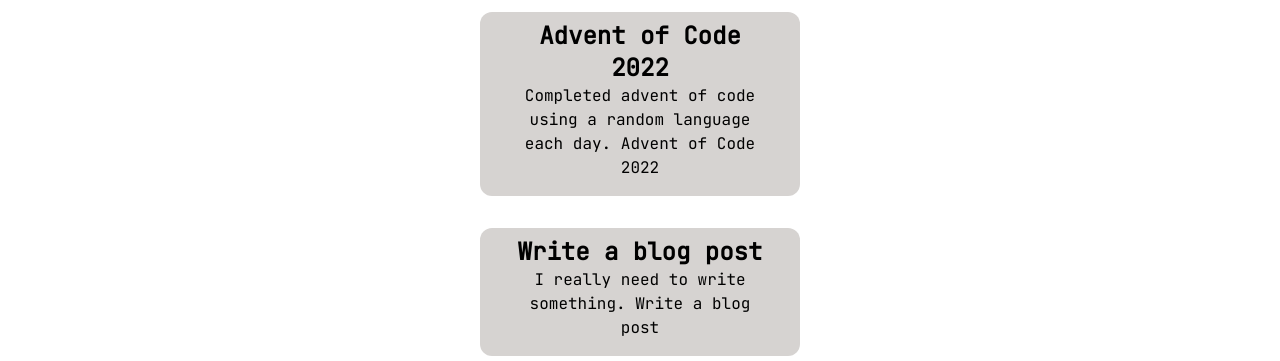
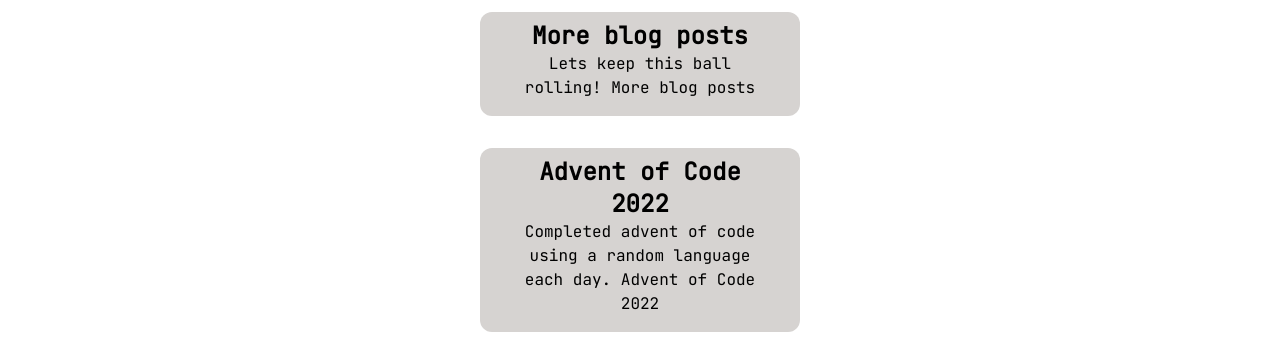
Before and after one commit to GDWR/gdwrsite, an Astro site: page /goals in a window 1280 px wide. Shown: the part 180-541 px from the top of the page. Built offline with nearby package versions, Linux system fonts and the light colour scheme; Astro itself is replaced by a stand-in of ours.

Commit message:
Update goals

```diff
--- a/src/pages/goals.astro
+++ b/src/pages/goals.astro
@@ -4,8 +4,9 @@ import Footer from "../components/Footer.astro";
 import "@fontsource/jetbrains-mono";
 
 const Goals = [
+    { name: "More blog posts", description: "Lets keep this ball rolling!", link: "/blog", completed: false },
     { name: "Advent of Code 2022", description: "Completed advent of code using a random language each day.", link: "https://github.com/gdwr/aoc2022", completed: false },
-    { name: "Write a blog post", description: "I really need to write something.", link: "/blog", completed: false }
+    { name: "Write a blog post", description: "I really need to write something.", link: "/blog", completed: true }
 ]
 ---
 
@@ -20,7 +21,7 @@ const Goals = [
             <h1 class="underline font-bold text-4xl"> Goals </h1>
 
             { Goals.map(goal => <a class="group px-8 pb-4 pt-2 w-1/4 rounded-xl bg-stone-300 hover:cursor-pointer dark:bg-stone-800" href={goal.link}>
-                <h2 class="text-2xl font-bold group-hover:text-orange-400 dark:text-orange-300 dark:group-hover:text-orange-500">{goal.name}</h2>
+                <h2 class=`${goal.completed ? "line-through" : ""} text-2xl font-bold group-hover:text-orange-400 dark:text-orange-300 dark:group-hover:text-orange-500`>{goal.name}</h2>
                 <span>{goal.description}</span>
                 <span>{goal.name}</span>
             </a>)
```
